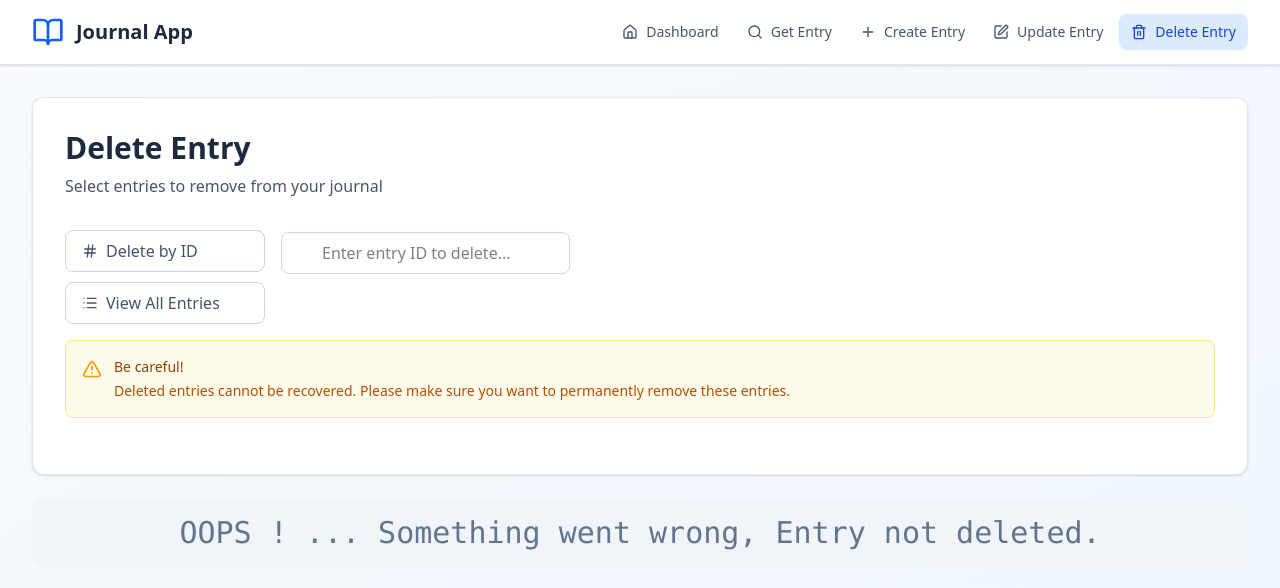
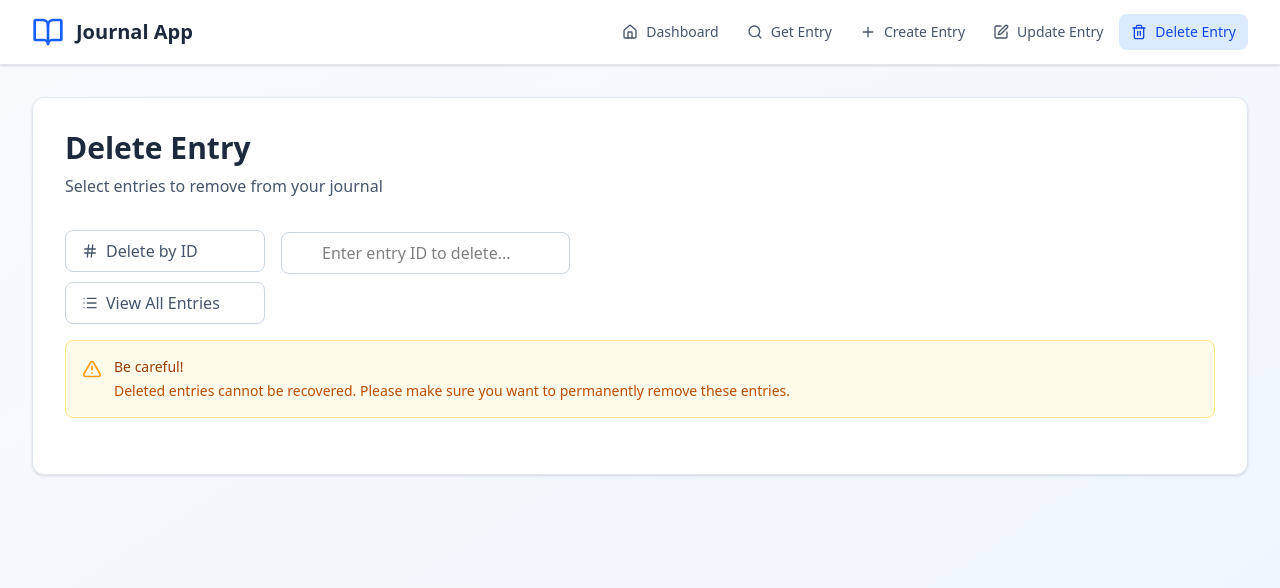
Before and after one commit to Manii0022/SBA-fullStack, a React (Vite) app in the folder Frontend/: page /dashboard/delete-entry in a window 1280 px wide. Shown: the top 588 px of the page. Built offline with nearby package versions, Linux system fonts and the light colour scheme.

Commit message:
delete entry

```diff
--- a/Frontend/src/components/Dashboard/DeleteEntry.jsx
+++ b/Frontend/src/components/Dashboard/DeleteEntry.jsx
@@ -1,5 +1,5 @@
-import React, { useRef, useState } from 'react';
-import { Search, Trash2, AlertTriangle, X, Hash, List } from 'lucide-react';
+import { useRef, useState } from 'react';
+import { AlertTriangle, X, Hash, List } from 'lucide-react';
 
 const DeleteEntry = () => {
 
@@ -10,17 +10,22 @@ const DeleteEntry = () => {
   const handleDeleteById = async (e) => {
     e.preventDefault();
     setToShow(false);
-    formRef.current.reset();
+    console.log("form submitted");
+
     const formData = new FormData(formRef.current)
     const actualFormData = Object.fromEntries(formData.entries());
-    const id = actualFormData.id;
+    const formId = actualFormData.id;
+    console.log("formId is : ", formId);
+    console.log("form data : ", formData);
+
+
 
     const headers = new Headers();
     const token = localStorage.getItem("token");
     headers.append("content-type", "application/json")
     headers.append("Authorization", `Bearer ${token}`)
     try {
-      const response = await fetch("http://localhost:8080/journal/" + id, {
+      const response = await fetch("http://localhost:8080/journal/" + formId, {
         method: "DELETE",
         headers: headers
       })
@@ -36,7 +41,7 @@ const DeleteEntry = () => {
       console.log("Network error while deleting : ", err);
     }
 
-
+    formRef.current.reset();
     // setEntryId(id)
     // console.log("data / id : ", id)
   }
@@ -103,8 +108,8 @@ const DeleteEntry = () => {
                 name="id"
                 placeholder="Enter entry ID to delete..."
                 className=" ml-4 pl-10 pr-4 px-4 py-2 border border-slate-300 rounded-lg focus:ring-2 focus:ring-blue-500 focus:border-transparent"
+                required
               />
-
             </form>
 
             {/* view all entries  */}
@@ -168,9 +173,7 @@ const DeleteEntry = () => {
             </div>
           </div>
         ) : (
-          <div className='text-3xl text-slate-500 font-mono flex flex-col items-center
-          border-slate-400 p-4 rounded-xl bg-slate-100 hover:bg-slate-250'>
-            OOPS ! ... Something went wrong, Entry not deleted.
+          <div>
           </div>
         )}
 
```
